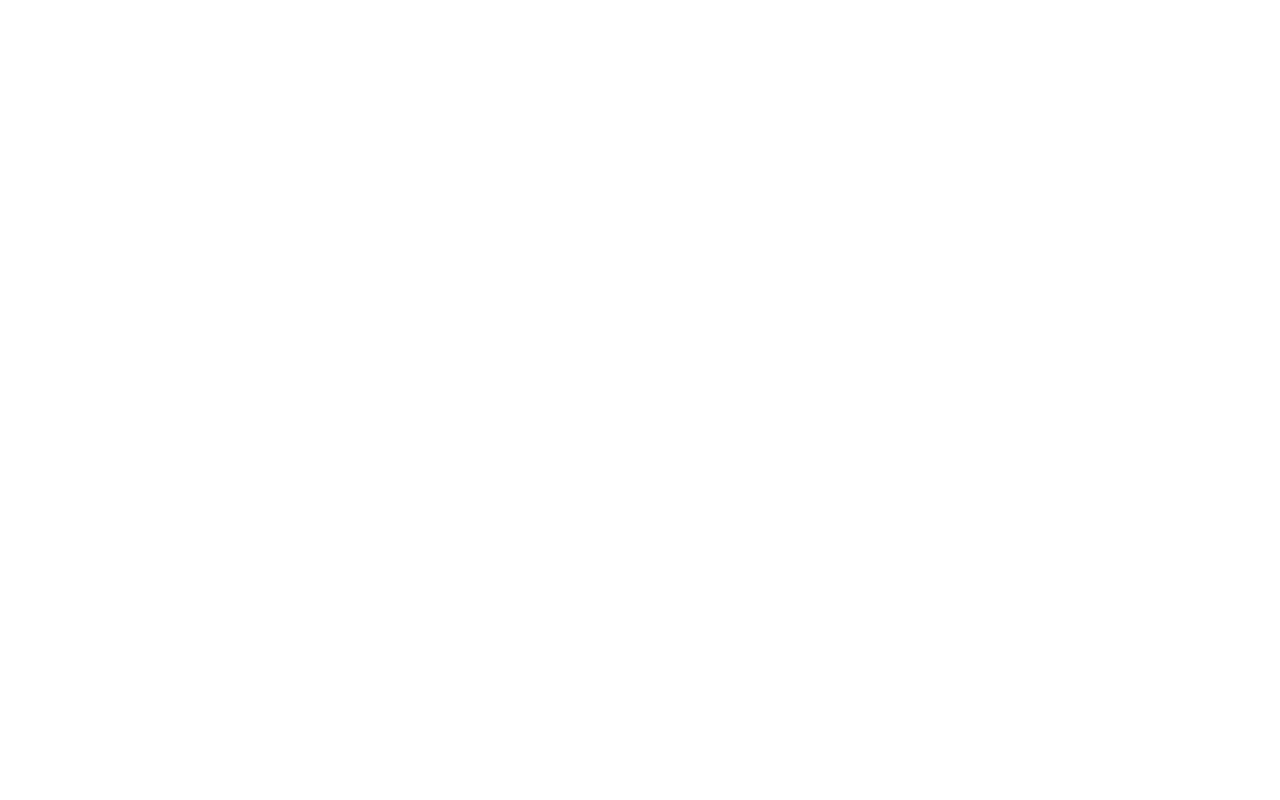
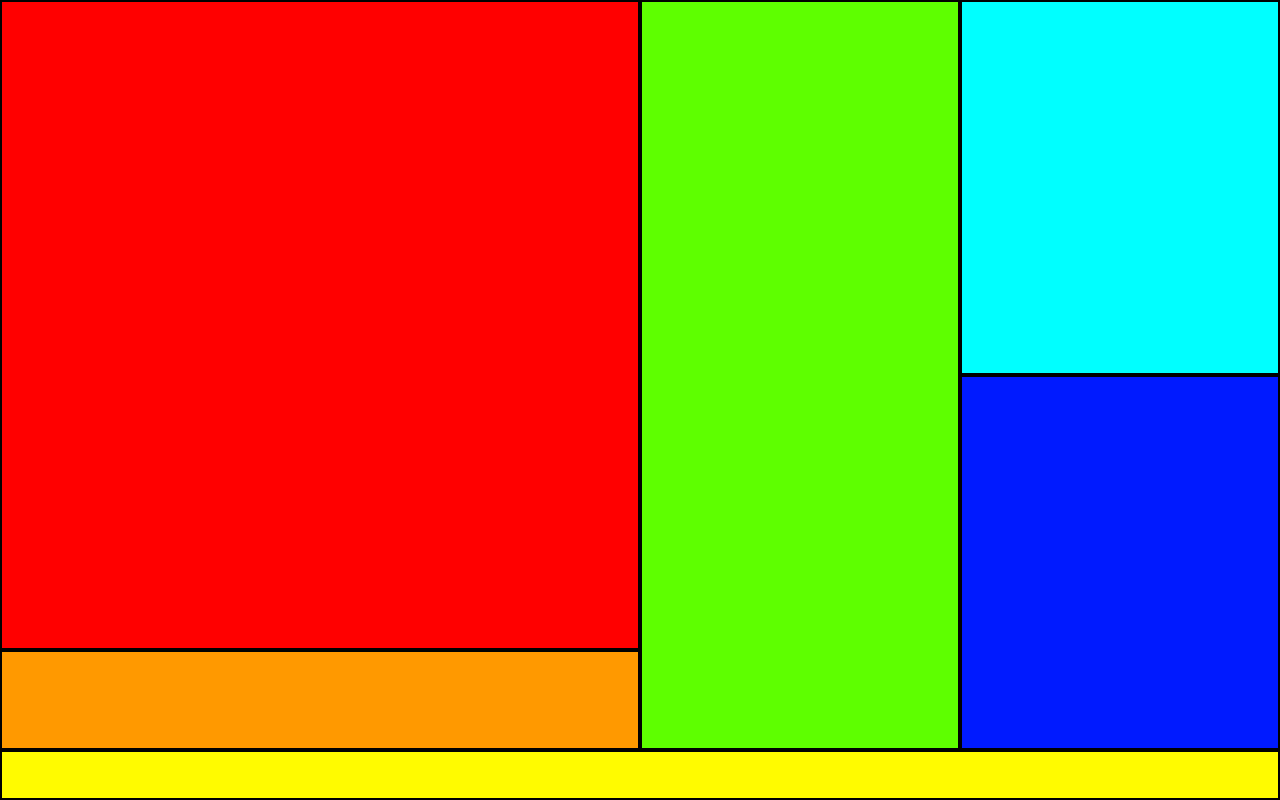
Before and after one commit to Futupas/HtmlBuilder, a plain HTML site: page index.html in a window 1280 px wide. Drawn offline with Linux system fonts and the light colour scheme.

Commit message:
body > div (main divs)

```diff
--- a/index.html
+++ b/index.html
@@ -5,8 +5,21 @@
     <meta name="viewport" content="width=device-width, initial-scale=1.0">
     <meta http-equiv="X-UA-Compatible" content="ie=edge">
     <title>Html builder</title>
+    <link rel="stylesheet" href="./styles/main.css">
 </head>
 <body>
+    <div style="background-color: rgb(255, 000, 000);" id="preview"></div>
+    <div style="background-color: rgb(255, 153, 000);" id="projectpreview"></div>
+    <div style="background-color: rgb(255, 251, 000);" id="json"></div>
+    <div style="background-color: rgb(094, 255, 000);" id="element">
+        <div class="name"></div>
+        <div class="properties"></div>
+        <div class="styles"></div>
+    </div>
+    <div style="background-color: rgb(000, 255, 255);" id="solution"></div>
+    <div style="background-color: rgb(000, 026, 255);" id="create"></div>
 
+
+    <script src="./scripts/main.js"></script>
 </body>
 </html>
--- a/styles/main.css
+++ b/styles/main.css
@@ -0,0 +1,57 @@
+*{
+    font-family: Arial;
+    font-size: 25px;
+}
+body{
+    overflow: hidden;
+}
+body > div{
+    position: fixed;
+    overflow: auto;
+    box-shadow: inset 0px 0px 0px 2px #000;
+}
+div#preview{
+    top: 0px;
+    left: 0px;
+    width: 50vw;
+    height: calc(100vh - 150px);
+}
+div#projectpreview{
+    bottom: 50px;
+    left: 0px;
+    width: 50vw;
+    height: 100px;
+}
+div#json{
+    bottom: 0px;
+    left: 0px;
+    width: 100vw;
+    height: 50px;
+}
+div#element{
+    top: 0px;
+    left: 50vw;
+    width: 25vw;
+    height: calc(100vh - 50px);
+}
+div#element > div.name{
+
+}
+div#element > div.properties{
+
+}
+div#element > div.styles{
+
+}
+div#solution{
+    top: 0px;
+    left: 75vw;
+    width: 25vw;
+    height: calc(50vh - 25px);
+}
+div#create{
+    top: calc(50vh - 25px);
+    left: 75vw;
+    width: 25vw;
+    height: calc(50vh - 25px);
+}
```
